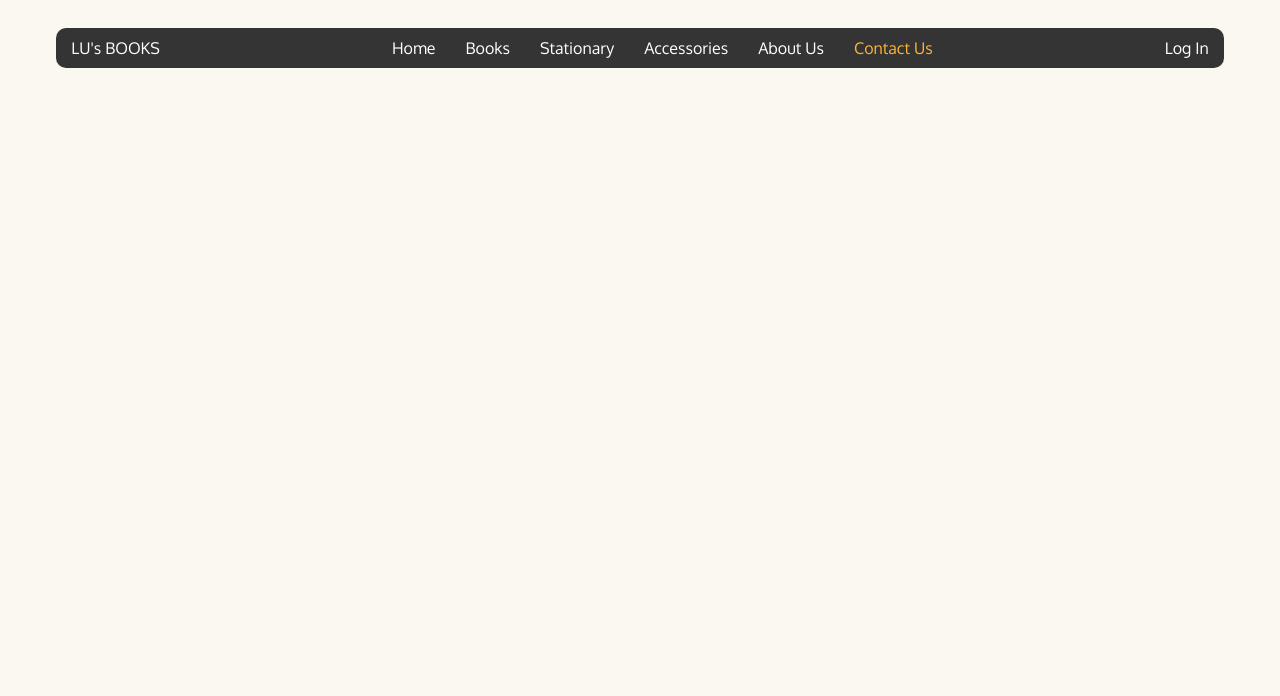
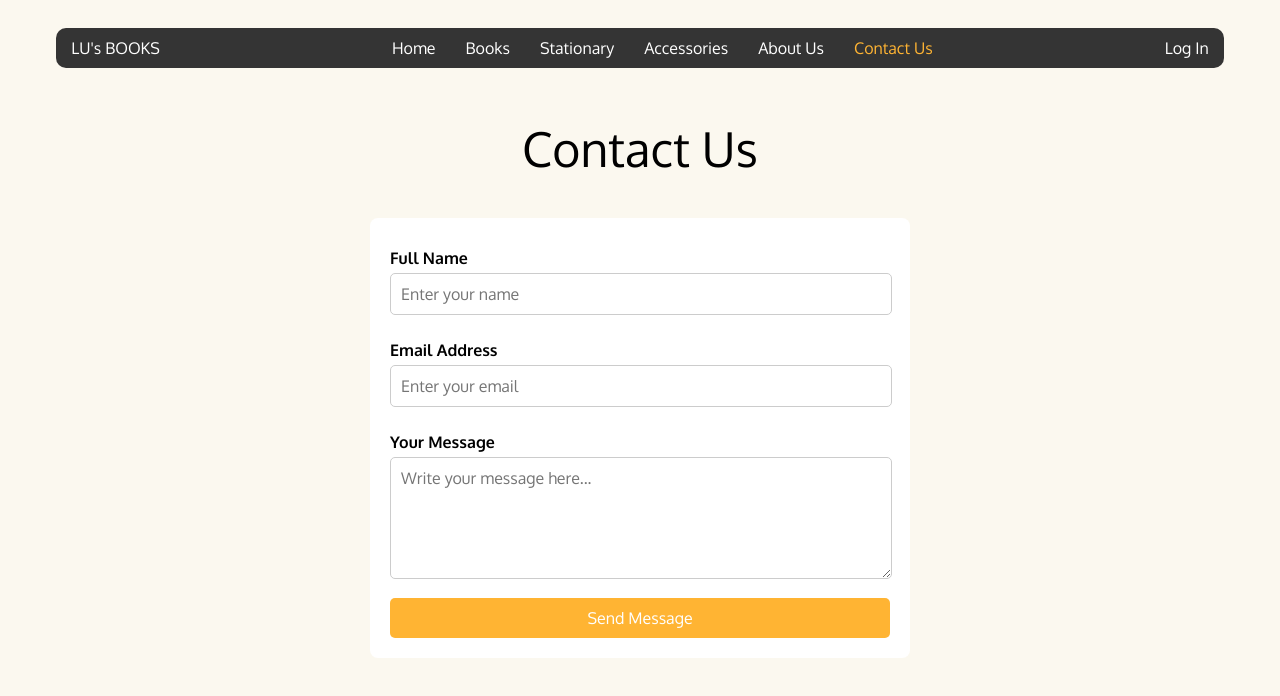
Before and after one commit to Lubasi-Jr/INF3014-Tutorial-2, a plain HTML site: page contact.html in a window 1280 px wide. Drawn offline with Linux system fonts and the light colour scheme.

Commit message:
Final touches

```diff
--- a/contact.html
+++ b/contact.html
@@ -22,7 +22,7 @@
         justify-content: space-between;
         align-items: center;
         gap: 20px;
-        margin-bottom: 100px;
+        margin-bottom: 10px;
         border-radius: 10px;
       }
       .tabs {
@@ -30,12 +30,12 @@
         align-items: center;
         justify-content: center;
         gap: 30px;
-        list-style: none; /* Removes bullet points */
-        padding: 0; /* Removes default padding */
+        list-style: none;
+        padding: 0;
         margin: 0;
       }
       .links {
-        text-decoration: none; /* Removes underline */
+        text-decoration: none;
         color: inherit;
       }
 
@@ -43,6 +43,73 @@
         font-family: "Oxygen", sans-serif;
         font-weight: 400;
         font-style: normal;
+      }
+    </style>
+    <style>
+      .container {
+        width: 100%;
+        max-width: 1200px;
+        margin-left: auto;
+        margin-right: auto;
+        padding-left: 1rem;
+        padding-right: 1rem;
+        margin-bottom: 100px;
+      }
+
+      .contact-us {
+        display: flex;
+        flex-direction: column;
+        align-items: center;
+        justify-content: center;
+        text-align: center;
+      }
+
+      /* Contact Form Styles */
+      .contact-form {
+        width: 100%;
+        max-width: 500px;
+        background: white;
+        padding: 20px;
+        border-radius: 8px;
+        text-align: left;
+      }
+
+      .contact-form label {
+        display: block;
+        font-weight: bold;
+        margin: 10px 0 5px;
+        font-family: "Oxygen", sans-serif;
+      }
+
+      .contact-form input,
+      .contact-form textarea {
+        width: 100%;
+        padding: 10px;
+        border: 1px solid #ccc;
+        border-radius: 5px;
+        font-size: 16px;
+        font-family: "Oxygen", sans-serif;
+        margin-bottom: 15px;
+      }
+
+      .contact-form input {
+        margin-right: 10px;
+      }
+
+      .contact-form button {
+        width: 100%;
+        background-color: #ffb433;
+        color: white;
+        padding: 10px;
+        border: none;
+        border-radius: 5px;
+        font-size: 16px;
+        cursor: pointer;
+        font-family: "Oxygen", sans-serif;
+      }
+
+      .contact-form button:hover {
+        background-color: #e09b2d;
       }
     </style>
   </head>
@@ -79,5 +146,46 @@
       </div>
       <div style="color: white" class="oxygen-regular">Log In</div>
     </nav>
+    <section class="container">
+      <div class="contact-us">
+        <h1 class="oxygen-regular" style="font-size: 3rem; margin-bottom: 40px">
+          Contact Us
+        </h1>
+
+        <form class="contact-form">
+          <label for="name">Full Name</label>
+          <input
+            type="text"
+            id="name"
+            name="name"
+            placeholder="Enter your name"
+            style="width: 480px"
+            required
+          />
+
+          <label for="email">Email Address</label>
+          <input
+            type="email"
+            id="email"
+            name="email"
+            placeholder="Enter your email"
+            style="width: 480px"
+            required
+          />
+
+          <label for="message">Your Message</label>
+          <textarea
+            id="message"
+            name="message"
+            rows="5"
+            placeholder="Write your message here..."
+            required
+            style="width: 480px"
+          ></textarea>
+
+          <button type="submit">Send Message</button>
+        </form>
+      </div>
+    </section>
   </body>
 </html>
```
Also changed, not shown: about.html (+49 -4 lines), accessories.html (+3 -3 lines), stationary.html (+3 -3 lines).
